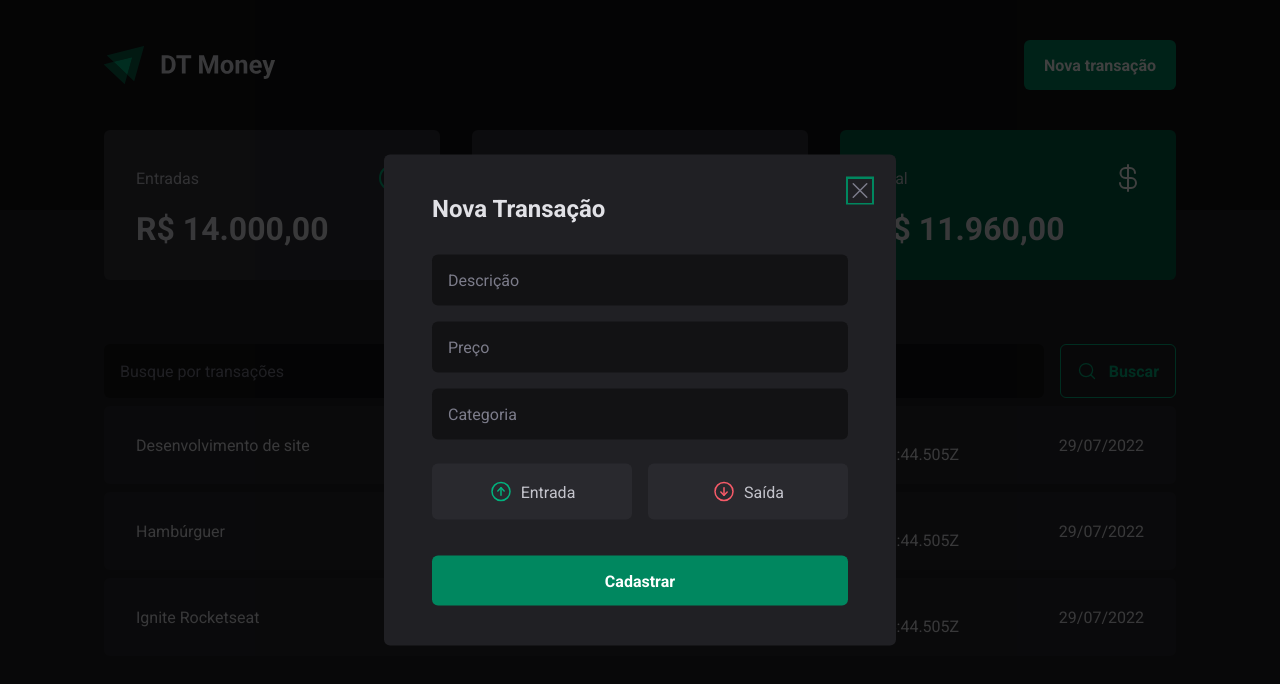
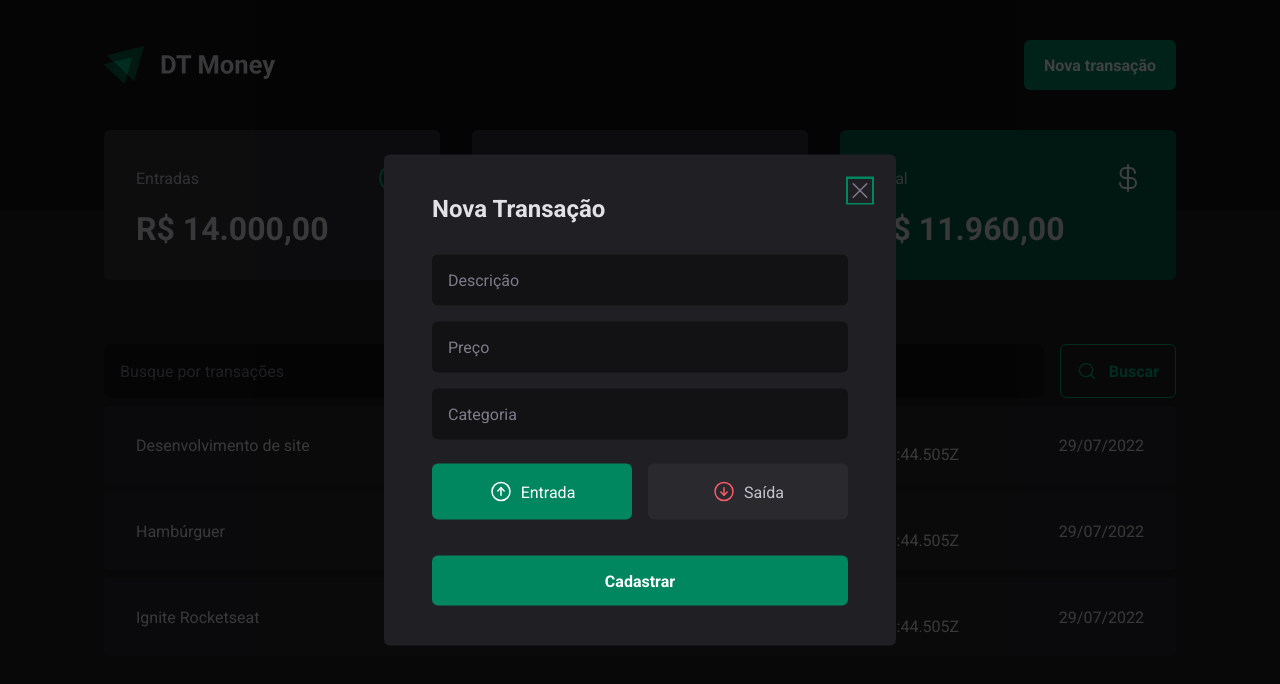
Before and after one commit to andreapmacedo/ignite-reactjs-03--DT-Money, a React (Vite) app: page / in a window 1280 px wide. Both pictures are taken after a click on the button "Nova transação". Shown: the top 684 px of the page. Built offline with nearby package versions, Linux system fonts and the light colour scheme; data requests are answered from the project's data file.

Commit message:
add m02-07

```diff
--- a/src/components/NewTransactionModal/index.tsx
+++ b/src/components/NewTransactionModal/index.tsx
@@ -1,7 +1,7 @@
 import { zodResolver } from '@hookform/resolvers/zod';
 import * as Dialog from '@radix-ui/react-dialog';
 import { ArrowCircleDown, ArrowCircleUp, X } from "phosphor-react";
-import { useForm } from 'react-hook-form';
+import { Controller, useForm } from 'react-hook-form';
 import * as z from 'zod';
 
 import { CloseButton, Content, Overlay, TransactionType, TransactionTypeButton } from './styles';
@@ -11,6 +11,7 @@
   price: z.number(),
   category: z.string(),
   // type: z.enum(['income', 'outcome']),
+  type: z.enum(['income', 'outcome']),
 });
 
 type NewTransactionFormInputs = z.infer<typeof newTransactionFormSchema>;
@@ -18,11 +19,15 @@
 export function NewTransactionModal() {
 
   const {
+    control,
     register,
     handleSubmit,
     formState: { isSubmitting }
   } = useForm<NewTransactionFormInputs>({
     resolver: zodResolver(newTransactionFormSchema),
+    defaultValues: {
+      type: 'income'
+    }
   })
 
   async function handleCreateNewTransaction(data: NewTransactionFormInputs) {
@@ -63,7 +68,15 @@
             required
             {...register('category')}
           />
-          <TransactionType>
+          <Controller
+            control={control}
+            name="type"
+            render={({ field }) => {
+              return (
+                <TransactionType
+                  onValueChange={field.onChange}
+                  value={field.value}
+                >
                   <TransactionTypeButton variant="income" value="income">
                     <ArrowCircleUp size={24} />
                     Entrada
@@ -73,9 +86,9 @@
                     Saída
                   </TransactionTypeButton>
                 </TransactionType>
-
-
-          {/* <button type="submit"> */}
+              )
+            }}
+          />
           <button type="submit" disabled={isSubmitting}>
             Cadastrar
           </button>
```
Lines whose indentation alone changed are shown as unchanged.
